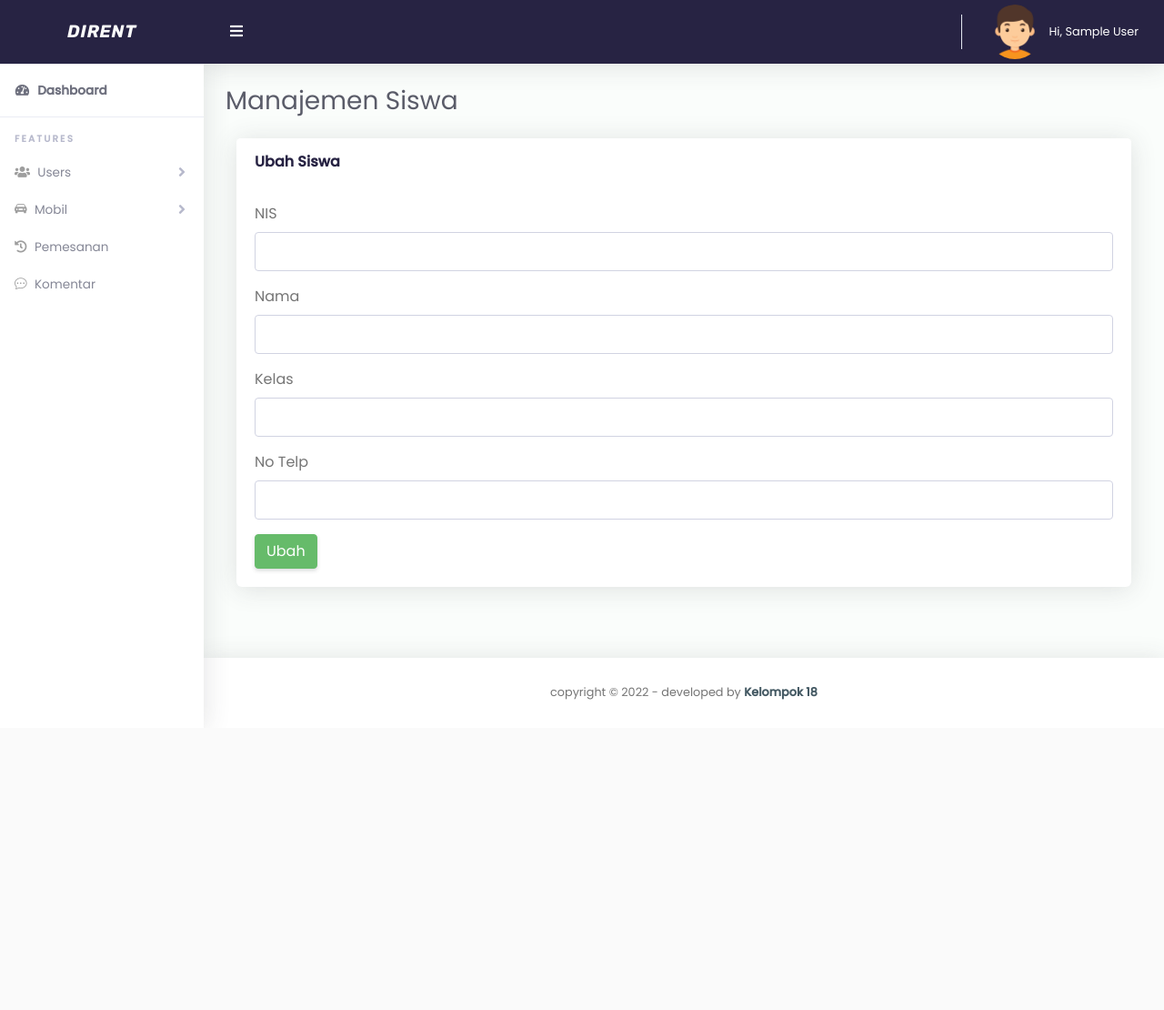
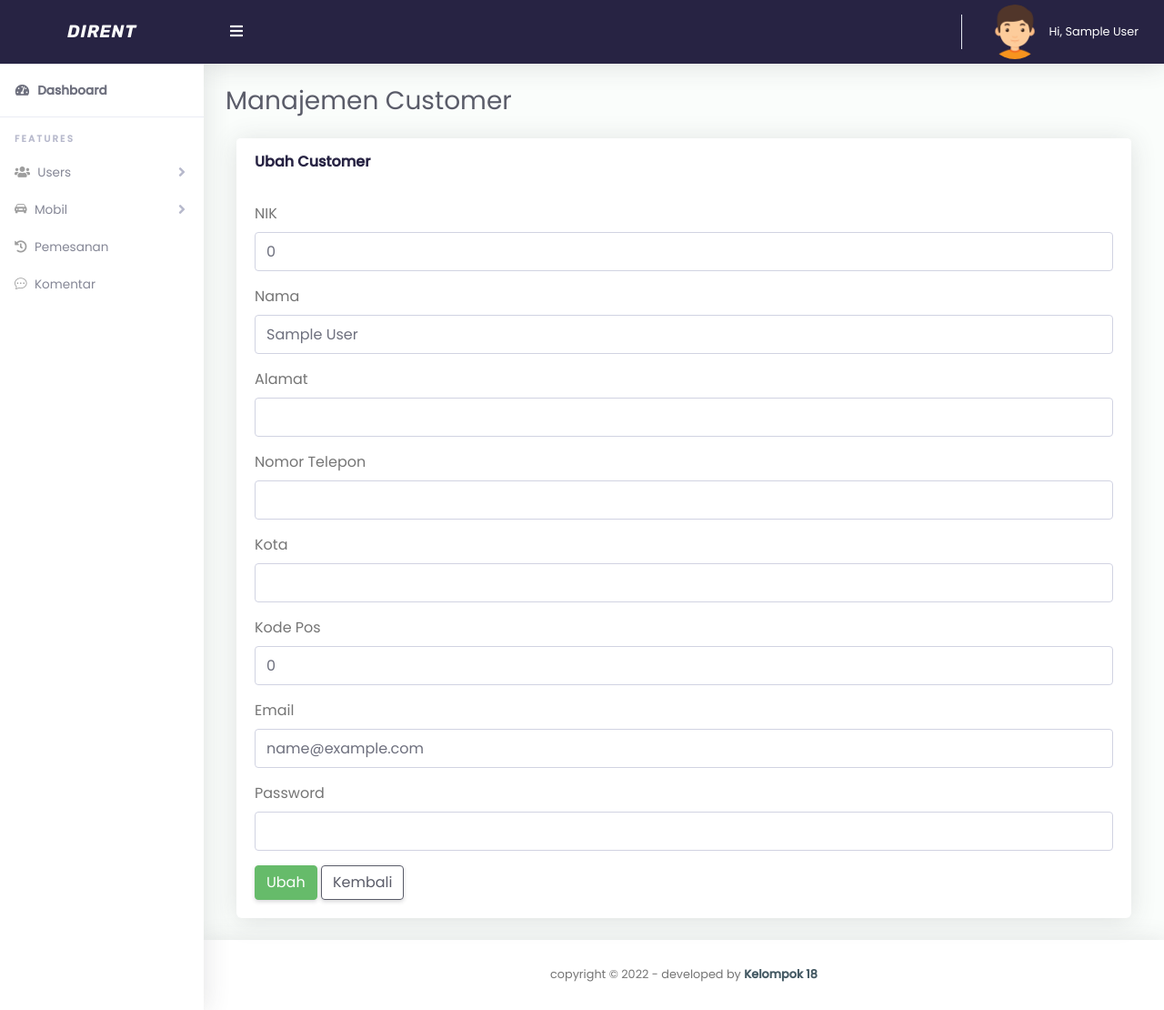
Before and after one commit to aeez/dirent, a PHP site: page /admin/customer_ubah.php?id_customer=1 in a window 1280 px wide. Shown: the whole page at 91% size. Before the commit the page ends 769 px from the top, so only its background shows below. Run offline with PHP 8.4, Linux system fonts and the light colour scheme; the visitor is signed in with stand-in values (Sample User, id 1); data that the repository does not hold is empty; some libraries are stand-ins or nearby versions.

Commit message:
crud customer

```diff
--- a/admin/auth_login.php
+++ b/admin/auth_login.php
@@ -3,8 +3,8 @@ include('../config/functions/functionAuth.php');
 
 if (isset($_SESSION['login']) && (isset($_SESSION['level']) == 'admin') || (isset($_SESSION['level']) == 'petugas')) {
     header('location: dashboard.php');
-} else if (isset($_SESSION['login']) && (isset($_SESSION['level']) == 'siswa')) {
-    header('location:home.php');
+} else if (isset($_SESSION['login']) && (isset($_SESSION['level']) == 'customer')) {
+    header('location:../index.php');
 }
 
 if (isset($_POST['login'])) {
@@ -63,7 +63,7 @@ if (isset($_POST['login'])) {
     <meta name="description" content="">
     <meta name="author" content="">
     <title>DIRENT</title>
-    <link href="../app/assets/css/login.css" rel="stylesheet">
+    <link href="../app/assets/css/admin/login.css" rel="stylesheet">
     <link rel="preconnect" href="https://fonts.googleapis.com">
     <link rel="preconnect" href="https://fonts.gstatic.com" crossorigin>
     <link href="https://fonts.googleapis.com/css2?family=Poppins:ital,wght@0,400;0,500;1,300;1,600&family=Rubik:ital,wght@0,300;0,500;0,600;0,800;1,300;1,700&display=swap" rel="stylesheet">
--- a/admin/customer_ubah.php
+++ b/admin/customer_ubah.php
@@ -1,9 +1,9 @@
 <?php
-include('../config/functions/functionSiswa.php');
+include('../config/functions/functionCustomer.php');
 
-$id = $_GET['id_siswa'];
+$id = $_GET['id_customer'];
 
-$dataSiswa = query("SELECT * FROM siswa WHERE id_siswa = $id")[0];
+$dataCustomer = query("SELECT * FROM customer WHERE id_customer = $id")[0];
 
 if (isset($_POST['submit'])) {
 
@@ -11,14 +11,14 @@ if (isset($_POST['submit'])) {
         echo "
             <script>
                 alert('Data berhasil diubah!');
-                document.location.href = 'siswa_tbl.php';
+                document.location.href = 'customer_tbl.php';
             </script>
         ";
     } else {
         echo "
             <script>
                 alert('Data gagal diubah!');
-                document.location.href = 'siswa_ubah.php';
+                document.location.href = 'customer_ubah.php';
             </script>
         ";
     }
@@ -54,7 +54,7 @@ if (isset($_POST['submit'])) {
                 <!-- Container Fluid-->
                 <div class="container-fluid" id="container-wrapper">
                     <div class="d-sm-flex align-items-center justify-content-between mb-4">
-                        <h1 class="h3 mb-0 text-gray-800">Manajemen Siswa</h1>
+                        <h1 class="h3 mb-0 text-gray-800">Manajemen Customer</h1>
                     </div>
 
                     <!--Row-->
@@ -65,29 +65,46 @@ if (isset($_POST['submit'])) {
                                 <!-- Form Basic -->
                                 <div class="card lg">
                                     <div class="card-header py-3 d-flex flex-row align-items-center justify-content-between">
-                                        <h6 class="m-0 font-weight-bold text-primary">Ubah Siswa</h6>
+                                        <h6 class="m-0 font-weight-bold text-primary">Ubah Customer</h6>
                                     </div>
                                     <div class="card-body">
                                         <form action="" method="POST">
-                                            <input type="hidden" name="id_siswa" value="<?= $dataSiswa['id_siswa']; ?>">
+                                            <input type="hidden" name="id_customer" value="<?= $dataCustomer['id_customer']; ?>">
                                             <div class="form-group">
-                                                <label for="nis">NIS</label>
-                                                <input type="number" class="form-control" id="nis" name="nis" value="<?= $dataSiswa['nis']; ?>" required>
+                                                <label for="nik">NIK</label>
+                                                <input type="number" class="form-control" id="nik" name="nik" value="<?= $dataCustomer['nik']; ?>" required>
                                             </div>
                                             <div class="form-group">
-                                                <label for="nama_siswa">Nama</label>
-                                                <input type="text" class="form-control" id="nama_siswa" name="nama_siswa" value="<?= $dataSiswa['nama_siswa']; ?>" required>
+                                                <label for="nama_Customer">Nama</label>
+                                                <input type="text" class="form-control" id="nama_lengkap" name="nama_lengkap" value="<?= $dataCustomer['nama_lengkap']; ?>" required>
                                             </div>
                                             <div class="form-group">
-                                                <label for="kelas">Kelas</label>
-                                                <input type="text" class="form-control" id="kelas" name="kelas" value="<?= $dataSiswa['kelas']; ?>" required>
+                                                <label for="alamat">Alamat</label>
+                                                <input type="text" class="form-control" id="alamat" name="alamat" value="<?= $dataCustomer['alamat']; ?>" required>
                                             </div>
                                             <div class="form-group">
-                                                <label for="no_telp">No Telp</label>
-                                                <input type="number" class="form-control" id="no_telp" name="no_telp" value="<?= $dataSiswa['no_telp']; ?>" required>
+                                                <label for="no_telp">Nomor Telepon</label>
+                                                <input type="text" class="form-control" id="no_telp" name="no_telp" value="<?= $dataCustomer['no_telp']; ?>" required>
                                             </div>
-                                            <input type="hidden" name="created_at" value="<?= $dataSiswa['created_at']; ?>">
+                                            <div class="form-group">
+                                                <label for="kota">Kota</label>
+                                                <input type="text" class="form-control" id="kota" name="kota" value="<?= $dataCustomer['kota']; ?>" required>
+                                            </div>
+                                            <div class="form-group">
+                                                <label for="kode_pos">Kode Pos</label>
+                                                <input type="number" class="form-control" id="kode_pos" name="kode_pos" value="<?= $dataCustomer['kode_pos']; ?>" required>
+                                            </div>
+                                            <div class="form-group">
+                                                <label for="email">Email</label>
+                                                <input type="email" class="form-control" id="email" name="email" value="<?= $dataCustomer['email']; ?>" required>
+                                            </div>
+                                            <div class="form-group">
+                                                <label for="password">Password</label>
+                                                <input type="password" class="form-control" id="password" name="password" value="<?= $dataCustomer['password']; ?>" required>
+                                            </div>
+                                            <input type="hidden" name="created_at" value="<?= $dataCustomer['created_at']; ?>">
                                             <button type="submit" name="submit" class="btn btn-success">Ubah</button>
+                                            <a href="customer_detail.php?id_customer=<?= $dataCustomer['id_customer']; ?>" class="btn btn-outline-dark">Kembali</a></td>
                                         </form>
                                     </div>
                                 </div>
--- a/app/layouts/css.php
+++ b/app/layouts/css.php
@@ -1,6 +1,6 @@
 <link href="../app/assets/vendor/fontawesome-free/css/all.min.css" rel="stylesheet" type="text/css">
 <link href="../app/assets/vendor/bootstrap/css/bootstrap.css" rel="stylesheet" type="text/css">
-<link href="../app/assets/css/dirent.css" rel="stylesheet">
+<link href="../app/assets/css/admin/dirent.css" rel="stylesheet">
 <link rel="stylesheet" href="https://cdn.jsdelivr.net/npm/bootstrap-icons@1.9.1/font/bootstrap-icons.css">
 <link rel="preconnect" href="https://fonts.googleapis.com">
 <link rel="preconnect" href="https://fonts.gstatic.com" crossorigin>
--- a/config/conn.php
+++ b/config/conn.php
@@ -4,7 +4,7 @@ session_start();
 $servername = "localhost";
 $username = "root";
 $password = "";
-$database = "dbperpus";
+$database = "db_dirent";
 
 // Create connection
 $conn = mysqli_connect($servername, $username, $password, $database);
--- /dev/null
+++ b/config/functions/functionCustomer.php
@@ -0,0 +1,108 @@
+<?php
+include('../config/conn.php');
+
+if (!isset($_SESSION['login'])) {
+    header('location:auth_login.php');
+}
+
+if ($_SESSION['level'] == 'customer') {
+    header('location:index.php');
+}
+
+function query($query)
+{
+    global $conn;
+    $result = mysqli_query($conn, $query);
+    $rows = [];
+    while ($row = mysqli_fetch_assoc($result)) {
+        $rows[] =  $row;
+    }
+
+    return $rows;
+}
+
+function detail($id)
+{
+
+    global $conn;
+    $result = mysqli_query($conn, "SELECT * FROM customer WHERE id_customer = '$id'");
+
+    $row = mysqli_fetch_assoc($result);
+
+    return $row;
+}
+
+function tambah($request)
+{
+    global $conn;
+
+    $nik = htmlspecialchars($request['nik']);
+    $nama_lengkap = htmlspecialchars($request['nama_lengkap']);
+    $alamat = htmlspecialchars($request['alamat']);
+    $no_telp = htmlspecialchars($request['no_telp']);
+    $kota = htmlspecialchars($request['kota']);
+    $kode_pos = htmlspecialchars($request['kode_pos']);
+    $email = htmlspecialchars($request['email']);
+    $password = password_hash($request['password'], PASSWORD_DEFAULT);
+    $level = 'customer';
+
+    $query = "INSERT INTO customer VALUES
+            ('','$nik','$nama_lengkap','$alamat','$no_telp','$kota','$kode_pos','$email','$password','$level',Now(),Now())";
+
+    mysqli_query($conn, $query);
+
+    return mysqli_affected_rows($conn);
+}
+
+function ubah($request)
+{
+    global $conn;
+
+    $id_customer = $request['id_customer'];
+    $nik = htmlspecialchars($request['nik']);
+    $nama_lengkap = htmlspecialchars($request['nama_lengkap']);
+    $alamat = htmlspecialchars($request['alamat']);
+    $no_telp = htmlspecialchars($request['no_telp']);
+    $kota = htmlspecialchars($request['kota']);
+    $kode_pos = htmlspecialchars($request['kode_pos']);
+    $email = htmlspecialchars($request['email']);
+    $password = password_hash($request['password'], PASSWORD_DEFAULT);
+    $level = 'customer';
+    $created_at = $request['created_at'];
+
+    $query = "UPDATE customer SET
+            nik = '$nik',
+            nama_lengkap = '$nama_lengkap',
+            alamat = '$alamat',
+            no_telp = '$no_telp',
+            kota = '$kota',
+            kode_pos = '$kode_pos',
+            email = '$email',
+            password = '$password',
+            level = '$level',
+            created_at = '$created_at',
+            updated_at = Now()
+            WHERE id_customer = $id_customer
+            ";
+
+    mysqli_query($conn, $query);
+
+    return mysqli_affected_rows($conn);
+}
+
+function hapus($id)
+{
+    global $conn;
+
+    mysqli_query($conn, "DELETE FROM customer WHERE id_customer = $id");
+
+    return mysqli_affected_rows($conn);
+}
+
+function cari($keyword, $awalData, $jumlahDataPerhalaman)
+{
+
+    $query = "SELECT * FROM customer Where nama_lengkap LIKE '%$keyword%' OR nik LIKE '%$keyword%' OR email LIKE '%$keyword%' Limit $awalData,$jumlahDataPerhalaman";
+
+    return query($query);
+}
--- a/config/functions/functionPetugas.php
+++ b/config/functions/functionPetugas.php
@@ -5,7 +5,7 @@ if (!isset($_SESSION['login'])) {
     header('location: auth_login.php');
 }
 
-if ($_SESSION['level'] == 'siswa') {
+if ($_SESSION['level'] == 'customer') {
     header('location:index.php');
 }
 
--- a/config/functions/functionSiswa.php
+++ /dev/null
@@ -1,102 +0,0 @@
-<?php
-include('../config/conn.php');
-
-if (!isset($_SESSION['login'])) {
-    header('location:auth_login.php');
-}
-
-if ($_SESSION['level'] == 'siswa') {
-    header('location:index.php');
-}
-
-function query($query)
-{
-    global $conn;
-    $result = mysqli_query($conn, $query);
-    $rows = [];
-    while ($row = mysqli_fetch_assoc($result)) {
-        $rows[] =  $row;
-    }
-
-    return $rows;
-}
-
-function detail($id)
-{
-
-    global $conn;
-    $result = mysqli_query($conn, "SELECT * FROM siswa WHERE id_siswa = '$id'");
-
-    $row = mysqli_fetch_assoc($result);
-
-    return $row;
-}
-
-function tambah($request)
-{
-    global $conn;
-
-    $nis = htmlspecialchars($request['nis']);
-    $nama_siswa = htmlspecialchars($request['nama_siswa']);
-    $kelas = htmlspecialchars($request['kelas']);
-    $no_telp = htmlspecialchars($request['no_telp']);
-    $username = $nama_siswa;
-    $password = password_hash($nis, PASSWORD_DEFAULT);
-    $level = 'siswa';
-
-    $query = "INSERT INTO siswa VALUES
-            ('','$nis','$nama_siswa','$kelas','$no_telp','$username','$password','$level',Now(),Now())";
-
-    mysqli_query($conn, $query);
-
-    return mysqli_affected_rows($conn);
-}
-
-function ubah($request)
-{
-    global $conn;
-
-    $id_siswa = $request['id_siswa'];
-    $nis = htmlspecialchars($request['nis']);
-    $nama_siswa = htmlspecialchars($request['nama_siswa']);
-    $kelas = htmlspecialchars($request['kelas']);
-    $no_telp = htmlspecialchars($request['no_telp']);
-    $username = $nama_siswa;
-    $password = password_hash($nis, PASSWORD_DEFAULT);
-    $level = 'siswa';
-    $created_at = $request['created_at'];
-
-    $query = "UPDATE siswa SET
-            nis = '$nis',
-            nama_siswa = '$nama_siswa',
-            kelas = '$kelas',
-            no_telp = '$no_telp',
-            username = '$username',
-            password = '$password',
-            level = '$level',
-            created_at = '$created_at',
-            updated_at = Now()
-            WHERE id_siswa = $id_siswa
-            ";
-
-    mysqli_query($conn, $query);
-
-    return mysqli_affected_rows($conn);
-}
-
-function hapus($id)
-{
-    global $conn;
-
-    mysqli_query($conn, "DELETE FROM siswa WHERE id_siswa = $id");
-
-    return mysqli_affected_rows($conn);
-}
-
-function cari($keyword, $awalData, $jumlahDataPerhalaman)
-{
-
-    $query = "SELECT * FROM siswa Where nama_siswa LIKE '%$keyword%' OR nis LIKE '%$keyword%' OR kelas LIKE '%$keyword%' OR username Like '%$keyword%' Limit $awalData,$jumlahDataPerhalaman";
-
-    return query($query);
-}
```
Also changed, not shown: admin/customer_detail.php (+24 -23 lines), admin/customer_hapus.php (+4 -4 lines), admin/customer_tambah.php (+21 -16 lines), admin/customer_tbl.php (+10 -10 lines), admin/dashboard.php (+6 -6 lines), app/assets/css/admin/login.css (added, +52 -0 lines), login.php (+15 -15 lines), app/assets/css/admin/dirent.css (renamed from app/assets/css/dirent.css).
